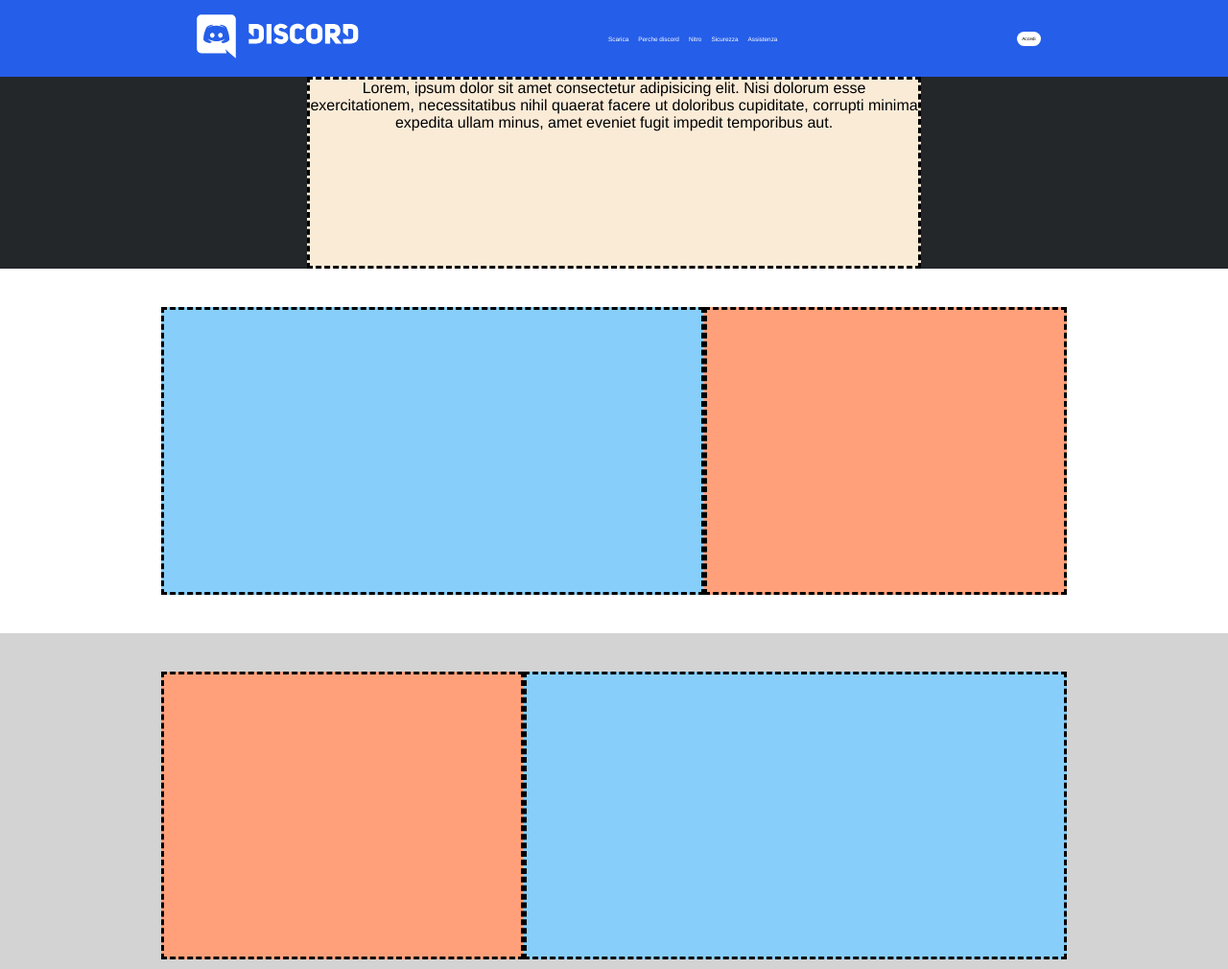
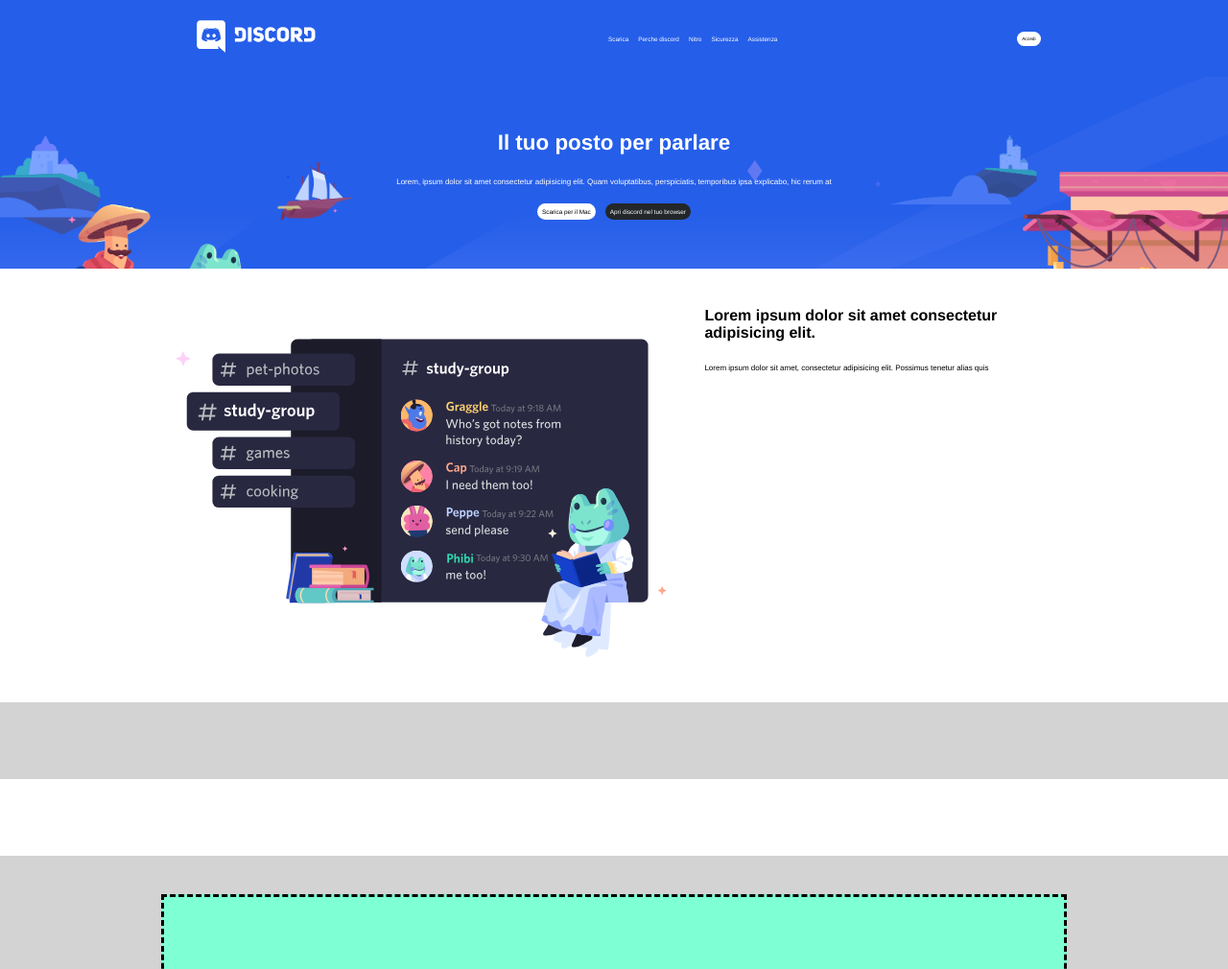
Before and after one commit to Paolacocc/htmlcss-discord, a plain HTML site: page index.html in a window 1280 px wide. Shown: the top 1010 px of the page at 96% size. Drawn offline with Linux system fonts and the light colour scheme.

Commit message:
Add:header and first main block

```diff
--- a/css/style.css
+++ b/css/style.css
@@ -5,10 +5,20 @@
     box-sizing: border-box;
 }
 img{
-    width: 100%;
+   max-width: 100%;
+   height: auto;
+
 }
 
 /* COMMON */
+h4{
+    font-size: 1rem;
+    margin-bottom: 20px;
+}
+p{
+    font-size: .5rem;
+    line-height: 15px;
+}
 :root{
     --primary-color:#255EE9;
     --secondary-color:#292841;
@@ -25,11 +35,39 @@ img{
 body{
     font-family:Whitney, "Helvetica Neue", Helvetica, Arial, sans-serif; ;
 }
+/* BUTTONS */
+.bt-shape{
+    border-radius: 90px;
+    text-align: center;
+    padding: 5px;
+}
 
-/* HEADER */
-.h-logo img{
+.bt-small{
+    font-size: .3rem;
+}
+
+.bt-big{
+    font-size: 0.5rem;
+}
+.bt-white{
+    background-color: #ffffff;
+    color: black;
+}
+.bt-dark{
+    background-color: #23272A;
+    color: white;
 
 }
+.bt-blue{
+    background-color: #7289DA;
+    color: white;
+}
+.j-button {
+    display: flex;
+    padding: 10px;
+}
+/* HEADER */
+
 
 .header-nav{
     background-color: var(--primary-color);
@@ -75,34 +113,50 @@ body{
 .action-button{
     /* width: 20%; */
     /* border-style:dashed solid; */
-    font-size: .3rem;
-    background-color: white;
-    color: black;
-    border-radius: 90px;
+
+
+
+
+}
+/* JUMBOTRON */
+
+.main-header{
+   background-image: url(../img/jumbo.png);
+   background-repeat: no-repeat;
+   display: flex;
+   justify-content: center;
+   align-items: center;
+   text-align: center;
+   background-size: 100%;
+   max-width: 100%;
+   height: auto;
+
+
+}
+
+.header-text{
+    display: flex;
+    justify-content: center;
+    align-items: center;
+    flex-direction: column;
     text-align: center;
+    min-height: 200px;
+    width: 50%;
+    margin: 0 auto;
+    color: white;
+    font-size: .7rem;
+}
+.title{
+    padding: 20px;
+}
+
+.jumbotorn-button{
+    margin: 5px;
+    text-decoration: none;
+    font-size: .4rem;
     padding: 5px;
 
 }
-
-.main-header{
-     display: flex;
-     justify-content: center;
-     text-align: center;
-     background-color: #23272A;
-}
-
-.header-text{
-    /* display: flex;
-    justify-content: center; */
-    align-self: flex-start;
-    min-height: 200px;
-    width: 50%;
-    margin: 0 auto;
-    background-color: antiquewhite;
-    border-style: dashed;
-
-}
-
 /* MAIN */
 .main-section{
     display: flex;
@@ -110,18 +164,19 @@ body{
     padding: 40px;
 }
 .big-section{
-    min-height: 300px;
+    /* min-height: 300px; */
      width: 60%;
-     background-color: lightskyblue;
-     border-style: dashed;
+     /* background-color: lightskyblue;
+     border-style: dashed; */
 }
 .small-section{
-    min-height: 300px;
+    /* min-height: 300px; */
     width: 40%;
-    background-color: lightsalmon;
-    border-style: dashed;
+    /* background-color: lightsalmon;
+    border-style: dashed; */
 
 }
+
 .bk-gray{
     display: flex;
     justify-content: center;
--- a/index.html
+++ b/index.html
@@ -25,7 +25,7 @@
 
                 </nav>
                 <div class="header-action">
-                    <div class="action-button">Accedi</div>
+                    <div class="action-button bt-shape bt-small bt-white">Accedi</div>
                 </div>
             </div>
         </nav>
@@ -34,11 +34,20 @@
         <!-- main header -->
         <div class="main-header ">
 
-                <!-- <img class="header-img" src="img/jumbo.png" alt="">                            -->
                 <div class="header-text container">
-                Lorem, ipsum dolor sit amet consectetur adipisicing elit. Nisi dolorum esse exercitationem, necessitatibus nihil quaerat facere ut doloribus cupiditate, corrupti minima expedita ullam minus, amet eveniet fugit impedit temporibus aut.
+                    <h1 class="title">Il tuo posto per parlare</h1>
+                    <p>Lorem, ipsum dolor sit amet consectetur adipisicing elit. Quam voluptatibus, perspiciatis, temporibus ipsa explicabo, hic rerum at</p>
+                    <div class="j-button">
 
-        </div>
+                            <a class="bt-shape jumbotorn-button  bt-big bt-white" href="">Scarica per il Mac</a>
+
+                            <a class="bt-shape jumbotorn-button bt-dark bt-big " href="">Apri discord nel tuo browser</a>
+
+                    </div>
+
+
+
+                </div>
         </div>
         <!-- main header -->
 
@@ -48,8 +57,15 @@
     <!-- MAIN -->
     <main>
        <div class="main-section container">
-            <div class="big-section"></div>
-            <div class="small-section"></div>
+            <div class="big-section">
+                <img src="img/item1.svg" alt="">
+            </div>
+            <div class="small-section">
+                <h4>Lorem ipsum dolor sit amet consectetur adipisicing elit. </h4>
+                <p>Lorem ipsum dolor sit amet, consectetur adipisicing elit. Possimus tenetur alias quis
+
+                </p>
+            </div>
        </div>
        <div class="bk-gray">
             <div class="main-section container">
```
